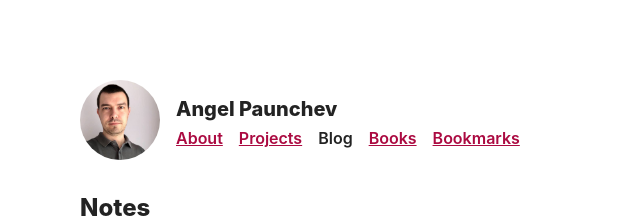
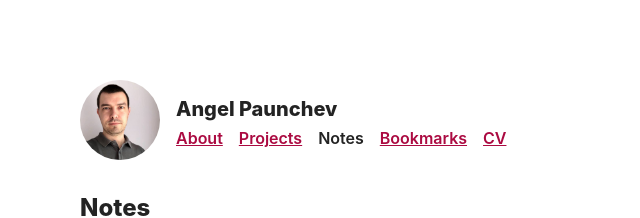
Before and after one commit to apaunchev/paunchev.com, a Next.js app: page /posts in a window 1280 px wide. Shown: the top 218 px of the page, without its empty margins (0-640 px from the left). Built offline with nearby package versions, Linux system fonts and the light colour scheme.

Commit message:
Update header

```diff
--- a/components/Header.js
+++ b/components/Header.js
@@ -1,6 +1,10 @@
-import SiteLink from "./SiteLink";
+import Link from "next/link";
+import { useRouter } from "next/router";
 
-const Header = () => (
+const Header = () => {
+  const router = useRouter();
+
+  return (
     <header className="Header">
       <div>
         <img className="Avatar" src="/images/me.jpg" alt="Photo of Angel" />
@@ -8,24 +12,31 @@ const Header = () => (
       <div>
         <h1 className="Title">Angel Paunchev</h1>
         <nav className="Navigation">
-        <SiteLink href="/">
-          <a>About</a>
-        </SiteLink>
-        <SiteLink href="/projects">
-          <a>Projects</a>
-        </SiteLink>
-        <SiteLink href="/posts">
-          <a>Blog</a>
-        </SiteLink>
-        <SiteLink href="/books">
-          <a>Books</a>
-        </SiteLink>
-        <SiteLink href="/bookmarks">
-          <a>Bookmarks</a>
-        </SiteLink>
+          <Link href="/">
+            <a className={router.pathname === "/" ? "active" : ""}>About</a>
+          </Link>
+          <Link href="/projects">
+            <a className={router.pathname === "/projects" ? "active" : ""}>
+              Projects
+            </a>
+          </Link>
+          <Link href="/posts">
+            <a className={router.pathname === "/posts" ? "active" : ""}>
+              Notes
+            </a>
+          </Link>
+          <Link href="/bookmarks">
+            <a className={router.pathname === "/bookmarks" ? "active" : ""}>
+              Bookmarks
+            </a>
+          </Link>
+          <Link href="/cv">
+            <a>CV</a>
+          </Link>
         </nav>
       </div>
     </header>
   );
+};
 
 export default Header;
--- a/components/SiteLink.js
+++ /dev/null
@@ -1,16 +0,0 @@
-import React from "react";
-import Link from "next/link";
-import { useRouter } from "next/router";
-
-const SiteLink = ({ href, children }) => {
-  const router = useRouter();
-
-  let className = children.props.className || "";
-  if (router.pathname === href) {
-    className = `${className} selected`;
-  }
-
-  return <Link href={href}>{React.cloneElement(children, { className })}</Link>;
-};
-
-export default SiteLink;
--- a/styles.css
+++ b/styles.css
@@ -167,7 +167,7 @@ figcaption {
   margin-right: 0;
 }
 
-.Navigation a.selected {
+.Navigation a.active {
   color: var(--font-color-primary);
   text-decoration: none;
 }
```
Lines whose indentation alone changed are shown as unchanged.
